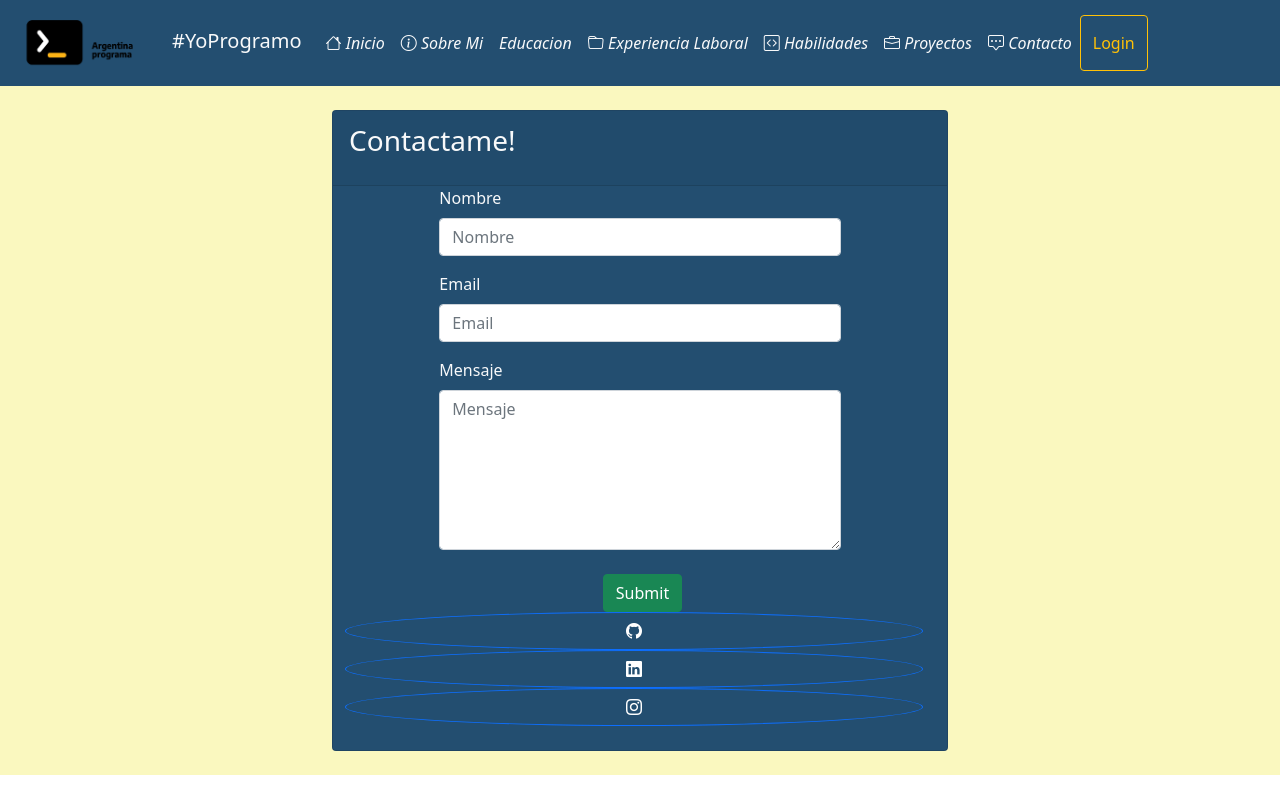
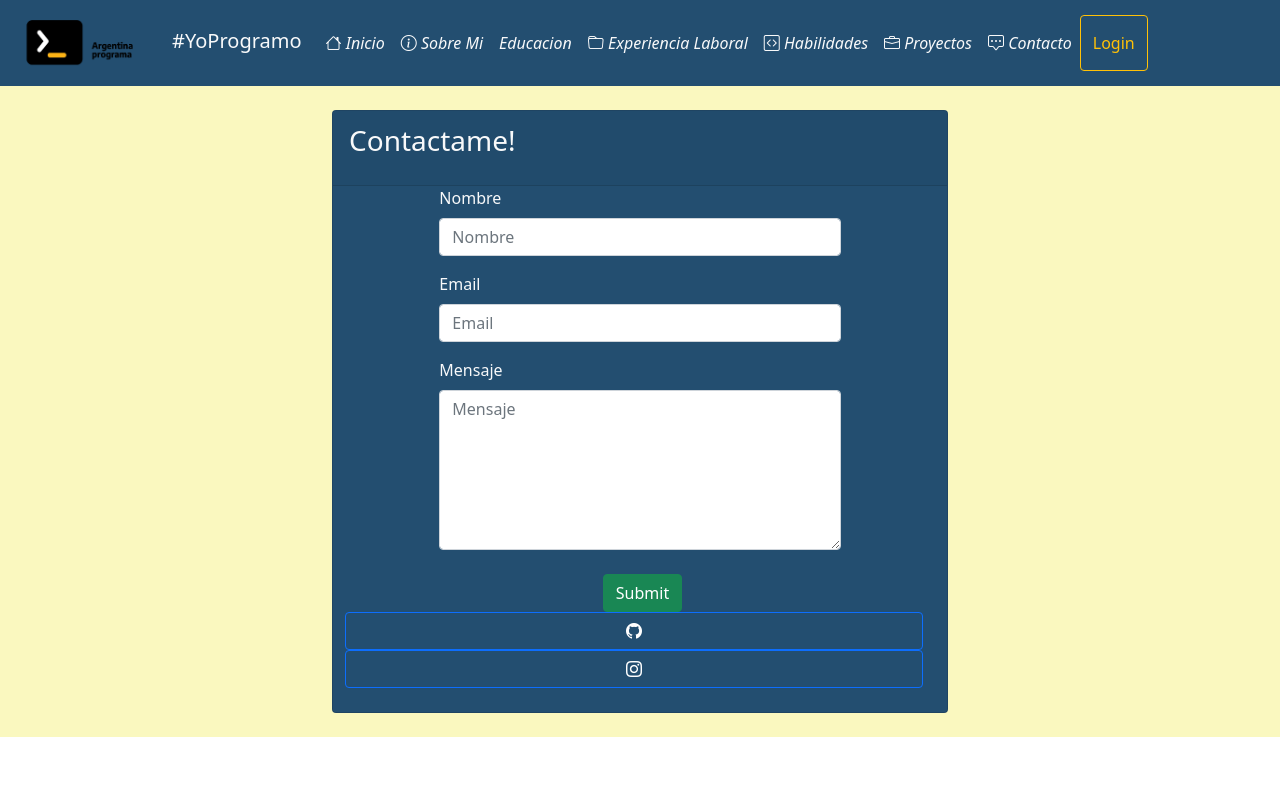
Before and after one commit to Aunius/portfolio-argentinaProgra-a, an Angular app: page /contacto in a window 1280 px wide. Built offline with nearby package versions, Linux system fonts and the light colour scheme.

Commit message:
ajustes de colores y botones

```diff
--- a/src/app/components/acerca-de/acerca-de.component.html
+++ b/src/app/components/acerca-de/acerca-de.component.html
@@ -3,7 +3,7 @@
         <div class="row pt-5">
             <div class="col">
                 <h1 class="display-1 fs-bold lh-lg text-light">Sobre mi</h1>
-                <div class="card" style="background-color: #B3A389;">
+                <div class="card" style="background-color: #234e70;">
                     <div class="card-body text-light">
                         <p class="card-text">{{acerca_de.acerca}}</p>
                     </div>
--- a/src/app/components/contacto/contacto.component.html
+++ b/src/app/components/contacto/contacto.component.html
@@ -46,15 +46,15 @@
                             <button class="btn btn-success" id="submitButton" type="submit">Submit</button>
                         </div>
                         <div class="navbar-nav">
-                            <a class="btn btn-primary rounded-circle" style="background-color:#234e70;" href="#!" role="button">
+                            <a class="btn btn-primary" style="background-color:#234e70;" href="#!" role="button">
                                 <i class="bi bi-github"></i>
                             </a>
 
-                            <a class="btn btn-primary rounded-circle" style="background-color: #234e70;" href="#!" role="button">
+                           <!-- <a class="btn btn-primary rounded-circle" style="background-color: #234e70;" href="#!" role="button">
                                 <i class="bi bi-linkedin"></i>
-                            </a>
+                            </a> -->
 
-                            <a class="btn btn-primary rounded-circle" style="background-color: #234e70;" href="#!" role="button">
+                            <a class="btn btn-primary" style="background-color: #234e70;" href="#!" role="button">
                                 <i class="bi bi-instagram"></i>
                             </a>
                         </div>
```
